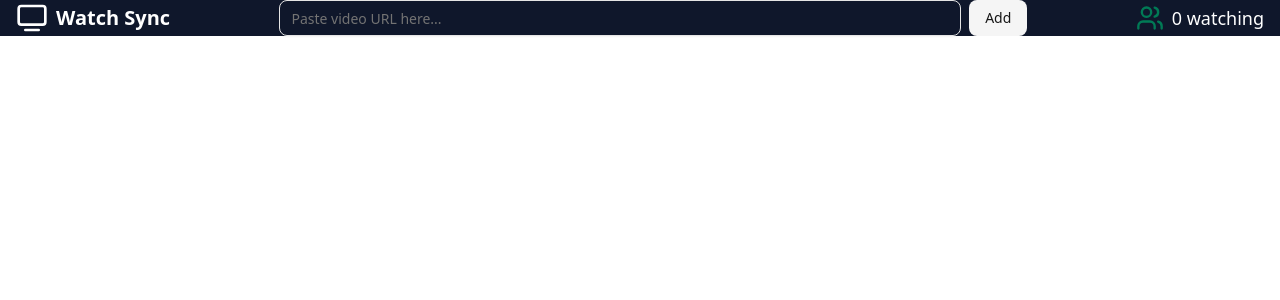
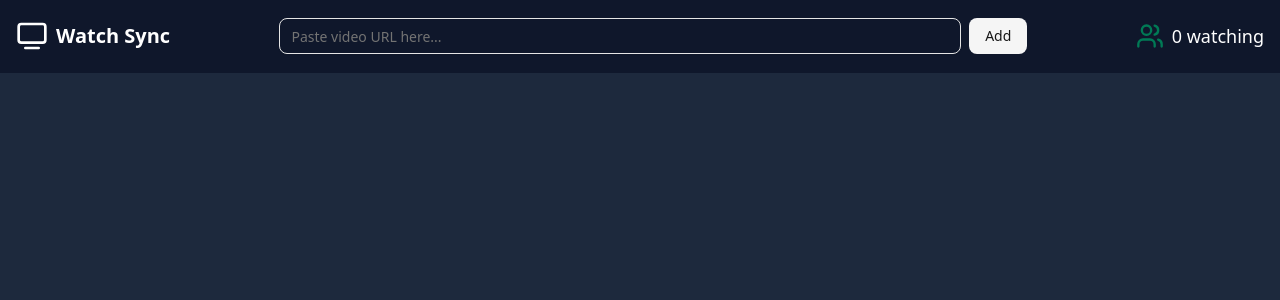
Before and after one commit to dimudev/watch-sync, a Next.js app: page / in a window 1280 px wide. Shown: the top 300 px of the page. Built offline with nearby package versions, Linux system fonts and the light colour scheme; no server answers.

Commit message:
create base layout

```diff
--- a/src/app/page.tsx
+++ b/src/app/page.tsx
@@ -1,15 +1,40 @@
 'use client'
 import AppHeader from '@/components/base/header/AppHeader'
 import Player from '@/components/global/Player'
+import { Tabs, TabsContent, TabsList, TabsTrigger } from '@/components/ui/tabs'
 import React from 'react'
+
 
 
 const Home = () => {
   return (
-    <>
-      <AppHeader/>
-      <Player/>
-    </>
+    <div className=' h-dvh grid grid-rows-10 gap-2 bg-slate-800'>
+      <div className='0 row-span-2 sm:row-span-1 sticky top-0'>
+        <AppHeader />
+      </div>
+      <div className=' grid grid-rows-8 md:grid-cols-10 sm:grid-rows-9 row-span-8  sm:row-span-9 '  >
+        <main className=' row-span-4 sm:row-span-5 md:col-span-7 md:row-span-8 p-4'>
+          <Player />
+        </main>
+        <aside className=' hidden row-span-2 sm:row-span-1 md:inline md:col-span-3 md:row-span-10 '>
+
+        </aside>
+        <footer className=' row-span-4 p-4 md:hidden'>
+          <Tabs defaultValue="account" className="w-full bg-green-200">
+            <TabsList className='w-full'>
+              <TabsTrigger value="live-chat">Live Chat</TabsTrigger>
+              <TabsTrigger value="queue">Queue</TabsTrigger>
+            </TabsList>
+            <TabsContent value="live-chat">
+            hola
+            </TabsContent>
+            <TabsContent value="queue">
+            1
+            </TabsContent>
+          </Tabs>
+        </footer>
+      </div>
+    </div>
   )
 }
 
```
